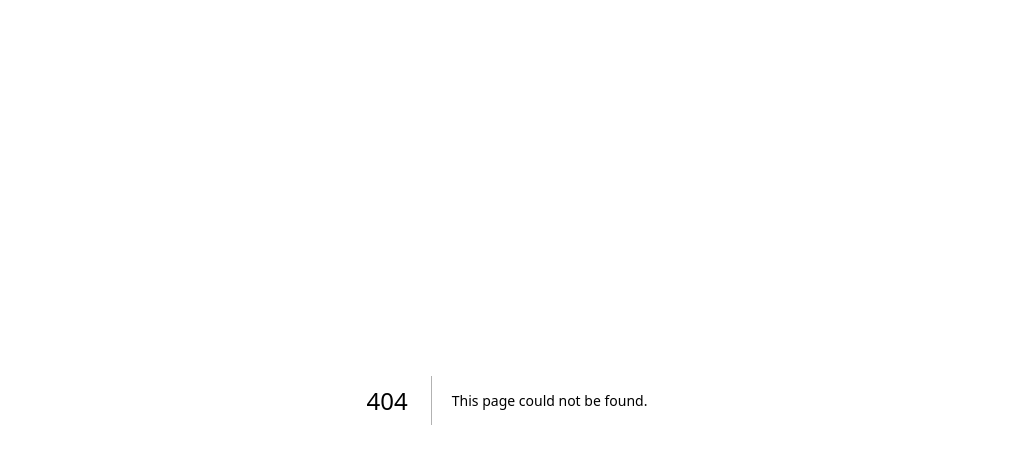
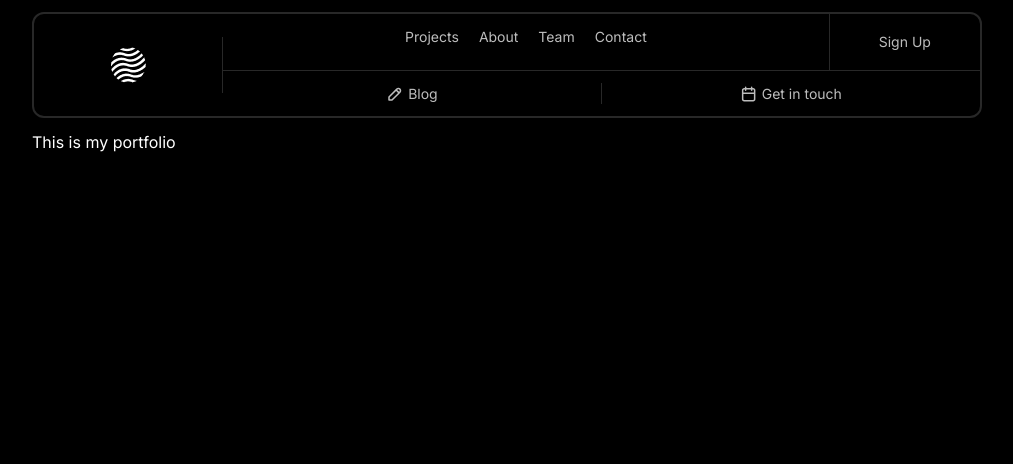
Before and after one commit to ShokhruzKhamzayev/Krate, a Next.js app: page /projects in a window 1280 px wide. Before the commit this address had no page. Shown: the top 464 px of the page, without its empty margins (133-1146 px from the left). Built offline with nearby package versions, Linux system fonts and the light colour scheme; no server answers.

Commit message:
adding_login_from

```diff
--- a/src/app/layout.js
+++ b/src/app/layout.js
@@ -1,5 +1,6 @@
 import { Inter } from 'next/font/google'
 import './globals.css'
+import { ClerkProvider } from '@clerk/nextjs'
 
 const inter = Inter({ subsets: ['latin'] })
 
@@ -10,8 +11,10 @@ export const metadata = {
 
 export default function RootLayout({ children }) {
   return (
-    <html lang="en">
-      <body className={inter.className}>{children}</body>
-    </html>
+    <ClerkProvider>
+      <html lang="en">
+        <body className={inter.className}>{children}</body>
+      </html>
+    </ClerkProvider>
   )
 }
--- /dev/null
+++ b/src/app/projects/page.jsx
@@ -0,0 +1,11 @@
+import Header from '@/components/header'
+import React from 'react'
+
+export default function page() {
+  return (
+    <div className='custom-container'>
+        <Header/>
+        This is my portfolio
+    </div>
+  )
+}
--- /dev/null
+++ b/src/app/sign-in/[[...sign-in]]/page.jsx
@@ -0,0 +1,10 @@
+import { SignIn } from '@clerk/nextjs'
+import React from 'react'
+
+export default function Page() {
+    return (
+        <div className='flex justify-center items-center min-h-screen'>
+            <SignIn afterSignInUrl='/' />
+        </div>
+    )
+}
--- /dev/null
+++ b/src/app/sign-up/[[...sign-up]]/page.jsx
@@ -0,0 +1,10 @@
+import { SignUp } from '@clerk/nextjs'
+import React from 'react'
+
+export default function Page() {
+  return (
+    <div className='flex justify-center items-center min-h-screen'>
+      <SignUp afterSignInUrl='/'/>
+    </div>
+  )
+}
--- a/src/components/header.jsx
+++ b/src/components/header.jsx
@@ -5,8 +5,11 @@ import logo from '../assets/Branding.png'
 import pencil from '../assets/dit.svg'
 import calendar from '../assets/calendar.svg'
 import bars from '../assets/Hamburger.svg'
+import { UserButton, auth } from '@clerk/nextjs'
 
-export default function Header() {
+export default async function Header() {
+    const { userId } = await auth()
+    const isAuth = !!userId
     return (
         <header className='flex justify-between items-center my-3 border-2 border-[#282828] rounded-xl'>
             <div className="logo border-r border-[#282828] px-[16px] py-[10px] md:w-1/5 md:px-0 md:flex md:justify-center md:items-center">
@@ -17,13 +20,21 @@ export default function Header() {
             <div className="nav-panel md:w-4/5 md:flex md:flex-col">
                 <div className="top-panel flex justify-between">
                     <nav className='hidden w-4/5 md:flex md:justify-center gap-5 py-3'>
-                        <Link href={'/'} className='text-[14px] text-[#BDBDBD]'>Projects</Link>
+                        <Link href={'/projects'} className='text-[14px] text-[#BDBDBD]'>Projects</Link>
                         <Link href={'/'} className='text-[14px] text-[#BDBDBD]'>About</Link>
                         <Link href={'/'} className='text-[14px] text-[#BDBDBD]'>Team</Link>
                         <Link href={'/'} className='text-[14px] text-[#BDBDBD]'>Contact</Link>
                     </nav>
                     <button className='px-[16px] py-[10px] md:border-l border-[#282828] md:w-1/5 md:flex md:justify-center md:items-center'>
-                        <Image src={bars} alt='menu icon' />
+                        {
+                            !isAuth ? (
+                                <div className="flex gap-3">
+                                    <Link className="text-sm px-3 py-2 text-[#BDBDBD] md:px-5 md:py-2 rounded-md" href={'/sign-up'}>Sign Up</Link>
+                                </div>
+                            ) : (
+                                <UserButton afterSignOutUrl="/" />
+                            )
+                        }
                     </button>
                 </div>
                 <div className="bottom-panel hidden md:flex md:justify-between md:items-center md:border-t border-[#282828] py-3">
```
Also changed, not shown: package.json (+6 -5 lines), src/middleware.js (added, +8 -0 lines), 1 other file (tests, documents, lock files or other folders).
